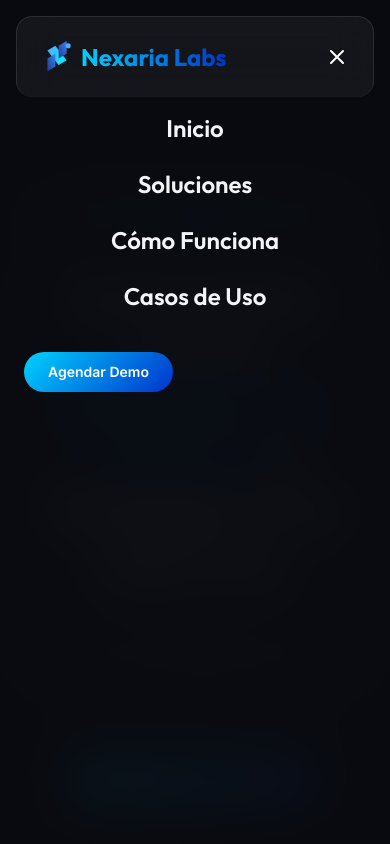
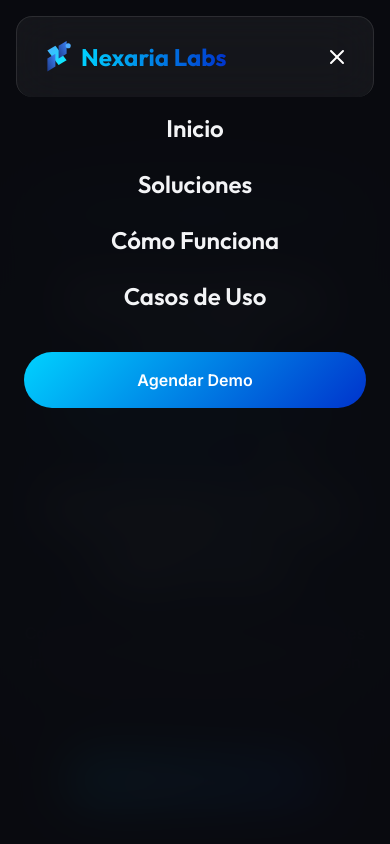
Before and after one commit to JsonStev/NexariaWeb, a React (Vite) app: page / in a window 390 px wide. Both pictures are taken after a click on the button 337 px from the left and 57 px from the top of the page. Shown: the top 844 px of the page. Built offline with nearby package versions, Linux system fonts and the light colour scheme.

Commit message:
Funcionamieno de CTA Final

```diff
--- a/src/components/Navbar.tsx
+++ b/src/components/Navbar.tsx
@@ -49,13 +49,13 @@ export default function Navbar() {
             exit={{ opacity: 0, y: -20 }}
             className="fixed inset-0 z-40 bg-brand-bg/95 backdrop-blur-xl pt-28 px-6 md:hidden"
           >
-            <div className="flex flex-col gap-6 text-center">
+            <div className="flex flex-col gap-6 text-center items-center">
               <a href="#inicio" onClick={() => setIsMenuOpen(false)} className="text-2xl font-display font-semibold">Inicio</a>
               <a href="#soluciones" onClick={() => setIsMenuOpen(false)} className="text-2xl font-display font-semibold">Soluciones</a>
               <a href="#como-funciona" onClick={() => setIsMenuOpen(false)} className="text-2xl font-display font-semibold">Cómo Funciona</a>
               <a href="#casos-de-uso" onClick={() => setIsMenuOpen(false)} className="text-2xl font-display font-semibold">Casos de Uso</a>
-              <a href="https://wa.me/50588684946?text=%C2%A1Hola%20Nexaria%20Labs!%20%F0%9F%9A%80%20Vengo%20de%20la%20web%20y%20me%20interesa%20agendar%20una%20demo%20estrat%C3%A9gica%20para%20automatizar%20procesos%20en%20mi%20negocio.%20%C2%BFPodemos%20hablar?" target='_blank'>
-                <button className="btn-primary text-sm py-2.5 px-6 mt-4">Agendar Demo</button>
+              <a href="https://wa.me/50588684946?text=%C2%A1Hola%20Nexaria%20Labs!%20%F0%9F%9A%80%20Vengo%20de%20la%20web%20y%20me%20interesa%20agendar%20una%20demo%20estrat%C3%A9gica%20para%20automatizar%20procesos%20en%20mi%20negocio.%20%C2%BFPodemos%20hablar?" target='_blank' className="w-full">
+                <button className="btn-primary w-full mt-4">Agendar Demo</button>
               </a>
             </div>
           </motion.div>
```
